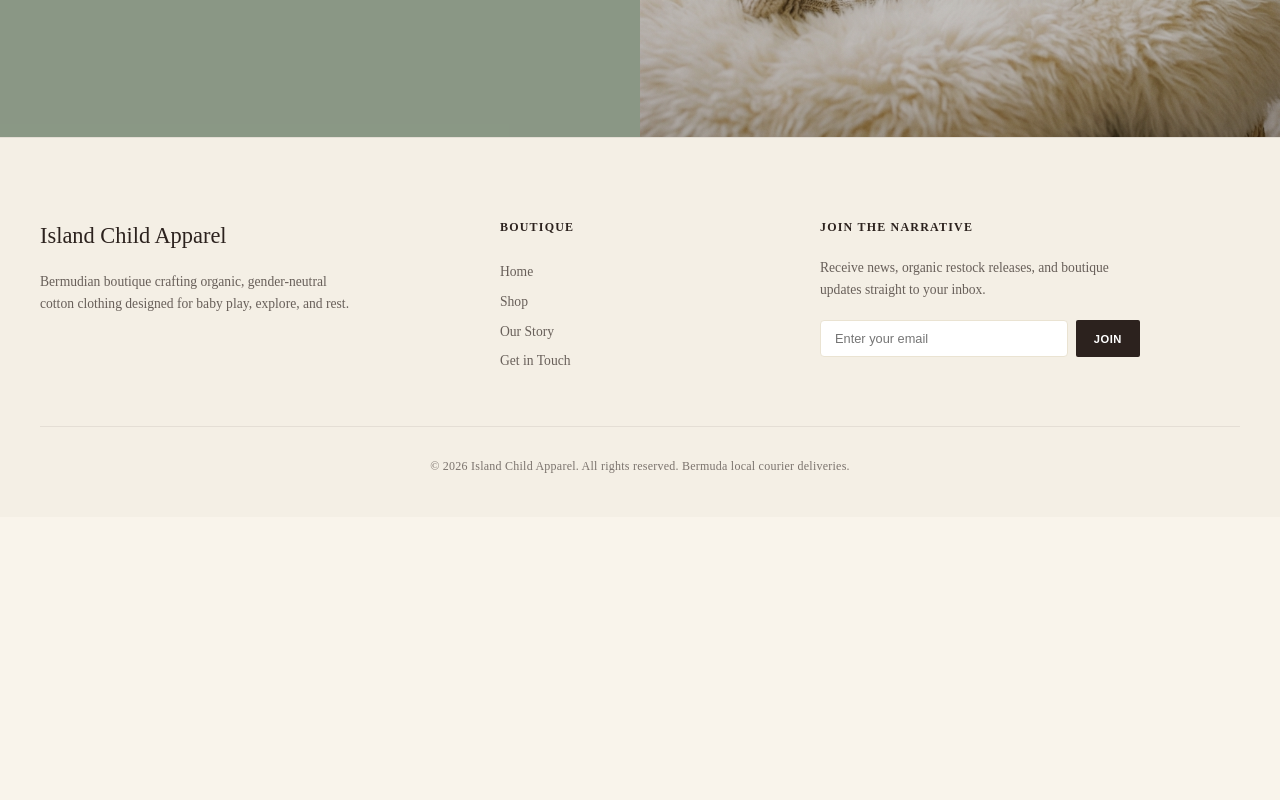
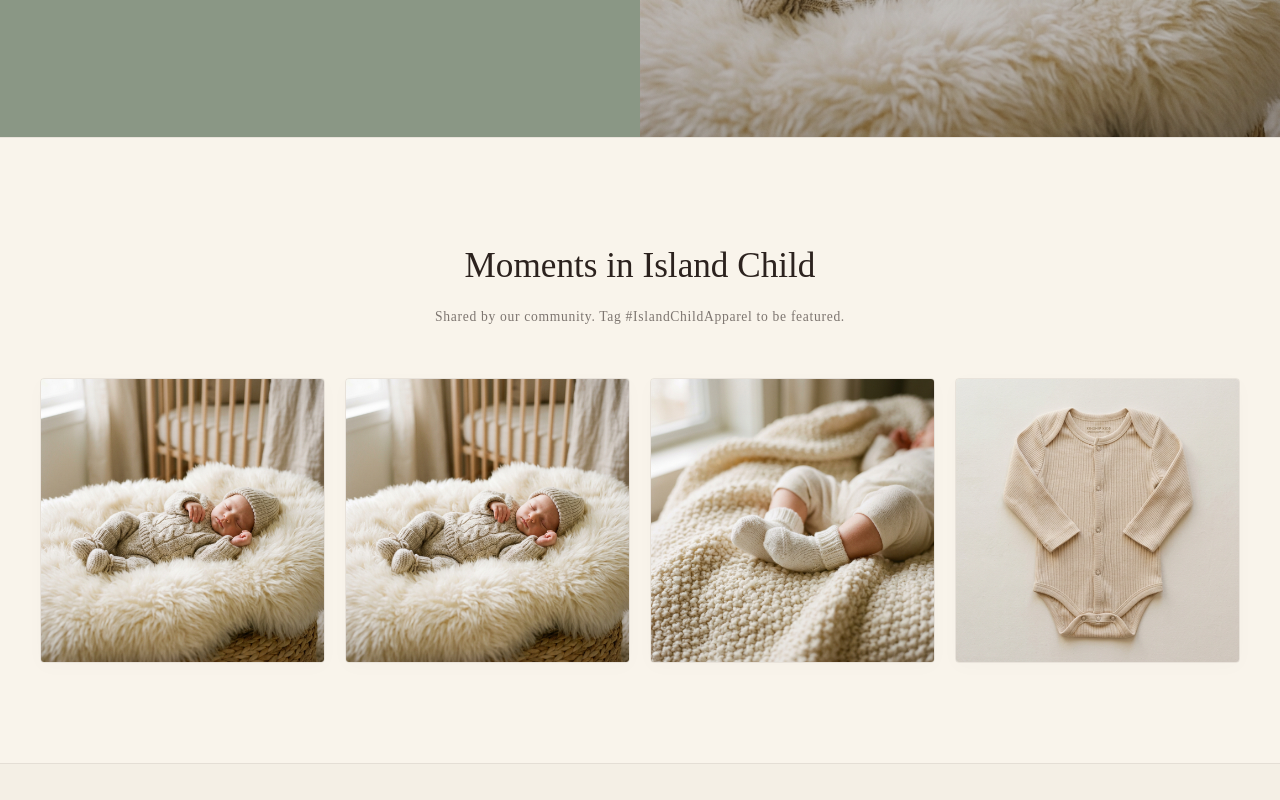
Before and after one commit to Thabisomaqhawengwenya/babyclothing, a React (Vite) app: page / in a window 1280 px wide. Shown: the part 2820-3620 px from the top of the page. Before the commit the page ends 3337 px from the top, so only its background shows below. Built offline with nearby package versions, Linux system fonts and the light colour scheme; no server answers.

Commit message:
added moments visual journal baby photos grid gallery

```diff
--- /dev/null
+++ b/src/components/VisualJournal.jsx
@@ -0,0 +1,115 @@
+import styled from 'styled-components';
+
+const JournalSection = styled.section`
+  padding: 100px 40px;
+  background-color: ${({ theme }) => theme.colors.bgCream};
+  border-top: 1px solid ${({ theme }) => theme.colors.borderLight};
+
+  @media (max-width: ${({ theme }) => theme.breakpoints.mobile}) {
+    padding: 60px 20px;
+  }
+`;
+
+const Header = styled.div`
+  text-align: center;
+  margin-bottom: 50px;
+`;
+
+const SectionTitle = styled.h2`
+  font-family: ${({ theme }) => theme.fonts.serif};
+  font-size: 2.2rem;
+  font-weight: 400;
+  color: ${({ theme }) => theme.colors.charcoal};
+  margin-bottom: 12px;
+
+  @media (max-width: ${({ theme }) => theme.breakpoints.mobile}) {
+    font-size: 1.8rem;
+  }
+`;
+
+const Subtitle = styled.p`
+  font-size: 0.85rem;
+  color: ${({ theme }) => theme.colors.textMuted};
+  letter-spacing: 0.05em;
+`;
+
+const Grid = styled.div`
+  display: grid;
+  grid-template-columns: repeat(4, 1fr);
+  gap: 20px;
+  max-width: ${({ theme }) => theme.layout.maxWidth};
+  margin: 0 auto;
+
+  @media (max-width: ${({ theme }) => theme.breakpoints.tablet}) {
+    grid-template-columns: repeat(2, 1fr);
+  }
+
+  @media (max-width: 480px) {
+    grid-template-columns: 1fr;
+  }
+`;
+
+const JournalItem = styled.div`
+  position: relative;
+  aspect-ratio: 1;
+  border-radius: 4px;
+  overflow: hidden;
+  box-shadow: 0 4px 20px rgba(44, 34, 30, 0.02);
+  border: 1px solid ${({ theme }) => theme.colors.borderLight};
+  cursor: pointer;
+
+  &::after {
+    content: '';
+    position: absolute;
+    top: 0;
+    left: 0;
+    width: 100%;
+    height: 100%;
+    background-color: rgba(44, 34, 30, 0.15);
+    opacity: 0;
+    transition: opacity 0.4s ease;
+  }
+
+  &:hover::after {
+    opacity: 1;
+  }
+`;
+
+const JournalImg = styled.img`
+  width: 100%;
+  height: 100%;
+  object-fit: cover;
+  transition: transform 0.6s cubic-bezier(0.16, 1, 0.3, 1);
+
+  ${JournalItem}:hover & {
+    transform: scale(1.05);
+  }
+`;
+
+function VisualJournal() {
+  const photos = [
+    { src: 'assets/hero_baby.png', alt: 'Baby sleeping in organic cotton wrap' },
+    { src: 'assets/category_onesie.png', alt: 'Baby playing in ribbed sage green onesie' },
+    { src: 'assets/banner_socks.png', alt: 'Detail shot of soft cotton knit socks' },
+    { src: 'assets/product_onesie_oatmeal.png', alt: 'Toddler wearing neutral pocket tee' }
+  ];
+
+  return (
+    <JournalSection>
+      <Header>
+        <SectionTitle>Moments in Island Child</SectionTitle>
+        <Subtitle>Shared by our community. Tag #IslandChildApparel to be featured.</Subtitle>
+      </Header>
+
+      <Grid>
+        {photos.map((photo, index) => (
+          <JournalItem key={index}>
+            <JournalImg src={photo.src} alt={photo.alt} />
+          </JournalItem>
+        ))}
+      </Grid>
+    </JournalSection>
+  );
+}
+
+export default VisualJournal;
--- a/src/pages/Home.jsx
+++ b/src/pages/Home.jsx
@@ -4,6 +4,7 @@
 import Story from '../components/Story.jsx';
 import Categories from '../components/Categories.jsx';
 import Testimonials from '../components/Testimonials.jsx';
+import VisualJournal from '../components/VisualJournal.jsx';
 
 function Home({ onAddToCart, wishlist, onToggleWishlist }) {
   return (
@@ -14,6 +15,7 @@
       <Testimonials />
       <Story />
       <Categories />
+      <VisualJournal />
     </>
   );
 }
```
